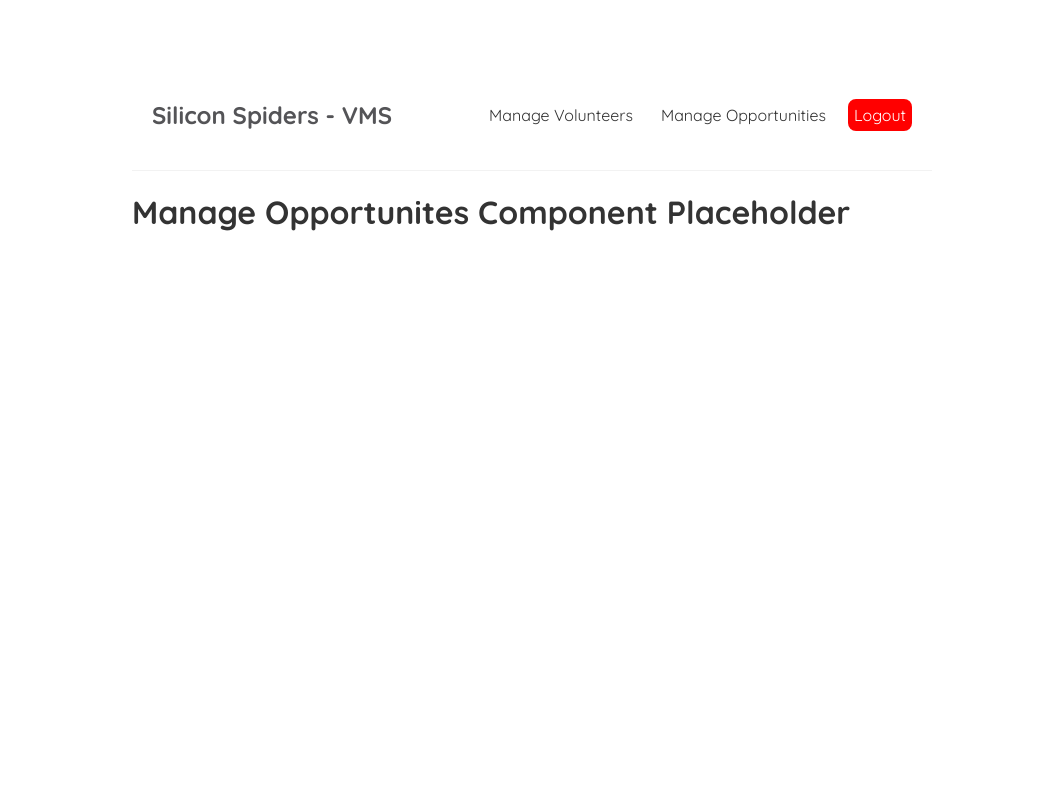
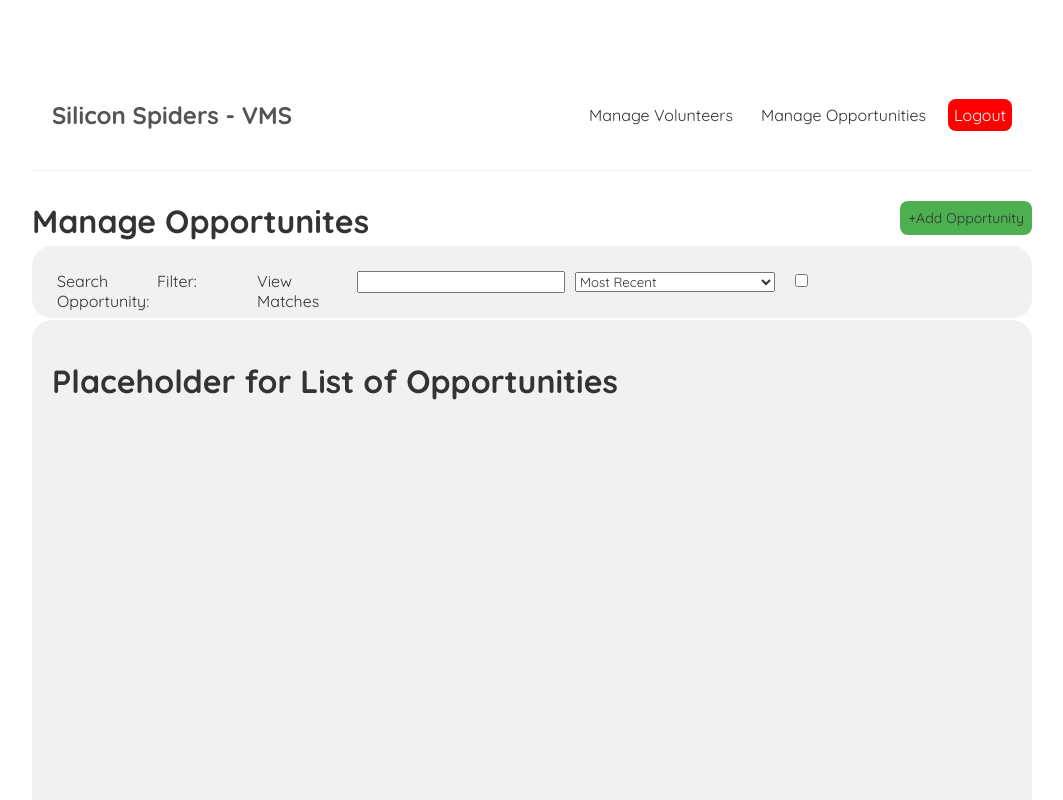
Before and after one commit to WilliamRelken/Preassignment-website, a React (Create React App) app in the folder client/: page /Opportunities in a window 1280 px wide. Shown: the top 800 px of the page, without its empty margins (108-1171 px from the left). Built offline with nearby package versions, Linux system fonts and the light colour scheme.

Commit message:
Another UI update
-Adding opportunity form isn't tied to a data object yet
I think these are all the pages I can build without the db, will be working on more db connectivity tommorrow

```diff
--- /dev/null
+++ b/client/src/AddOp.js
@@ -0,0 +1,30 @@
+import Navbar from "./Navbar";
+const AddOpportunities = () => {
+    return (
+        <div className="AddOp">
+            <Navbar/>
+            <h1>Add an Opportunity</h1>
+            <div className="addOpForm">
+                <label htmlFor="opTitle" ><h3>Opportunity Title:</h3></label>
+                <input type="text" name="opTitle" id="opTitle"/><br/>
+
+                <label htmlFor="opDesc"><h3>Description:</h3></label>
+                <textarea name="opDesc" id="opDesc" cols="80" rows="8"></textarea><br/>
+
+                <label htmlFor="opCenter"><h3>Center:</h3></label>
+                <select name="opCenter" id="opCenter">
+                    <option value="Northside Center">Northside Center</option>
+                    <option value="Eastside Center">Eastside Center</option>
+                    <option value="Southside Center">Southside Center</option>
+                    <option value="Westside Center">Westside Center</option>
+                </select>
+
+                <label htmlFor="opDate"><h3>Date:</h3></label>
+                <input type="date" name="opDate" id="opDate"/>
+            </div>
+            <button id="addOpButton">Submit</button>
+        </div>
+    );
+}
+
+export default AddOpportunities;
--- a/client/src/App.js
+++ b/client/src/App.js
@@ -4,6 +4,7 @@ import Volunteers from './MngVo';
 import Opportunities from './MngOp';
 import {BrowserRouter as Router, Route, Switch} from 'react-router-dom';
 import AddVolunteer from './AddVol';
+import AddOpportunities from './AddOp';
 
 function App() {
   return (
@@ -25,6 +26,9 @@ function App() {
           <Route exact path="/Opportunities">
             <Opportunities/>
           </Route>
+          <Route exact path="/Opportunities/add">
+            <AddOpportunities/>
+          </Route>
         </Switch>
       </div>
     </Router>
--- a/client/src/MngOp.js
+++ b/client/src/MngOp.js
@@ -1,9 +1,30 @@
 import Navbar from "./Navbar";
+import { Link } from "react-router-dom";
 const Opportunities = () => {
     return (
         <div className="Opportunities">
             <Navbar/>
-            <h1>Manage Opportunites Component Placeholder</h1>
+            <div className="opTitle">
+                <h1>Manage Opportunites</h1>
+                <button id="add"><Link to="/Opportunities/add">+Add Opportunity</Link></button>
+            </div>
+            <div className="MngOpMenu">
+                <label htmlFor="searchOp">Search Opportunity: </label>
+                <input type="text" name="searchOp" id="search" />
+
+                <label htmlFor="filterDrop">Filter: </label>
+                <select name="filterDrop" id="filterDrop">
+                    <option value="1">Most Recent</option>
+                    <option value="2">By Center</option>
+                </select>
+
+                <input type="checkbox" id="viewMatches" name="viewMatches"/>
+                <label htmlFor="viewMatches">View Matches</label>
+
+            </div>
+            <div className="listOp">
+                <h1>Placeholder for List of Opportunities</h1>
+            </div>
         </div>
     );
 }
--- a/client/src/MngVo.js
+++ b/client/src/MngVo.js
@@ -4,10 +4,13 @@ const Volunteers = () => {
     return (
         <div className="Volunteers">
             <Navbar/>
-            <h1>Manage Volunteers</h1>
+            <div className="volTitle">
+                <h1>Manage Volunteers</h1>
+                <button id="add"><Link to='Volunteers/add'>+Add Volunteer</Link></button>
+            </div>
             <div className="MngVolMenu">
                 <label htmlFor="searchName">Search Volunteer: </label>
-                <input type="text" name="searchName" id="searchName" />
+                <input type="text" name="searchName" id="search" />
 
                 <label htmlFor="filterDrop">Filter: </label>
                 <select name="filterDrop" id="filterDrop">
@@ -18,7 +21,9 @@ const Volunteers = () => {
                     <option value="5">Inactive</option>
                     <option value="6">All</option>
                 </select>
-               <button id="addVol"><Link to='Volunteers/add'>+Add Volunteer</Link></button>
+                <input type="checkbox" id="viewMatches" name="viewMatches"/>
+                <label htmlFor="viewMatches">View Matches</label>
+
             </div>
             <div className="listVol">
                 <h1>Placeholder for List of Volunteers</h1>
--- a/client/src/index.css
+++ b/client/src/index.css
@@ -10,8 +10,8 @@
   padding: 20px;
   display: flex;
   align-items: center;
-  max-width: 800px;
-  margin: 0 auto;
+  max-width: 1000px;
+  margin: 0 0;
   border-bottom: 1px solid #f2f2f2;
 }
 .navbar h1 {
@@ -29,9 +29,10 @@
   color: #f1356d;
 }
 .App {
-  max-width: 800px;
+  max-width: 1000px;
   margin: 40px auto;
   padding: 20px;
+  padding-bottom: 40px;
 }
 .Login{
   margin: auto;
@@ -45,21 +46,26 @@ input.Login{
   display: block;
   margin-bottom: 5px;
 }
-#searchName{
-  display: inline;
+#search{
+  display: inline-block;
   margin-right: 10px;
+  width: 200px
 }
 #filterDrop{
-  margin-right: 100px;
+  width: 200px;
 }
-#addVol{
-  background-color: #4CAF50; /* Green */
+#add{
+  background-color: #4CAF50;
   border: none;
   color: white;
   padding: 8px;
   text-align: center;
   text-decoration: none;
   font-size: 14px;
+  float:right;
+}
+#viewMatches{
+  margin-left: 20px;
 }
 .Login:hover{
   box-shadow: 5px 5px 15px grey;
@@ -68,14 +74,31 @@ button{
   border-radius: 8px;
 }
 .MngVolMenu label{
-  float:inline-start
+  float:inline-start;
+  width: 100px;;
 }
 .MngVolMenu{
   background-color: #f1f1f1;
   border-radius: 20px;
-  padding: 15px;
+  padding: 25px;
 }
 .listVol{ /*PLACEHOLDER*/
+  background-color: #f1f1f1;
+  border-radius: 20px;
+  margin-top: 2px;
+  padding: 20px;
+  padding-bottom: 100%;
+}
+.MngOpMenu label{
+  float:inline-start;
+  width: 100px;
+}
+.MngOpMenu{
+  background-color: #f1f1f1;
+  border-radius: 20px;
+  padding: 25px;
+}
+.listOp{ /*PLACEHOLDER*/
   background-color: #f1f1f1;
   border-radius: 20px;
   margin-top: 2px;
@@ -125,5 +148,37 @@ button{
   float: right;
 }
 #submitAddVol:hover{
-  background-color: #3b7e3d;
+  background-color: #409242;
 }
+.volTitle h1{
+  display: inline;
+}
+.volTitle{
+  margin-top: 30px;
+  margin-bottom: 5px;
+}
+.opTitle h1{
+  display: inline;
+}
+.opTitle{
+  margin-top: 30px;
+  margin-bottom: 5px;
+}
+.addOpForm{
+  background-color: #f1f1f1;
+  padding: 20px;
+  border-radius: 10px;
+}
+#addOpButton{
+  background-color: #4CAF50; /* Green */
+  border: none;
+  color: white;
+  padding: 8px;
+  text-decoration: none;
+  font-size: 30px;
+  border-radius: 10px;
+  float: right;
+}
+#addOpButton:hover{
+  background-color: #409242;
+}
```
